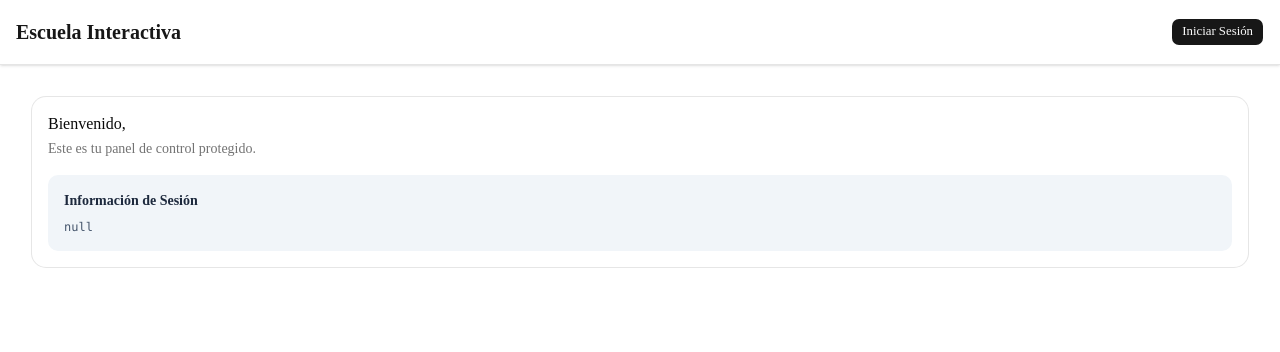
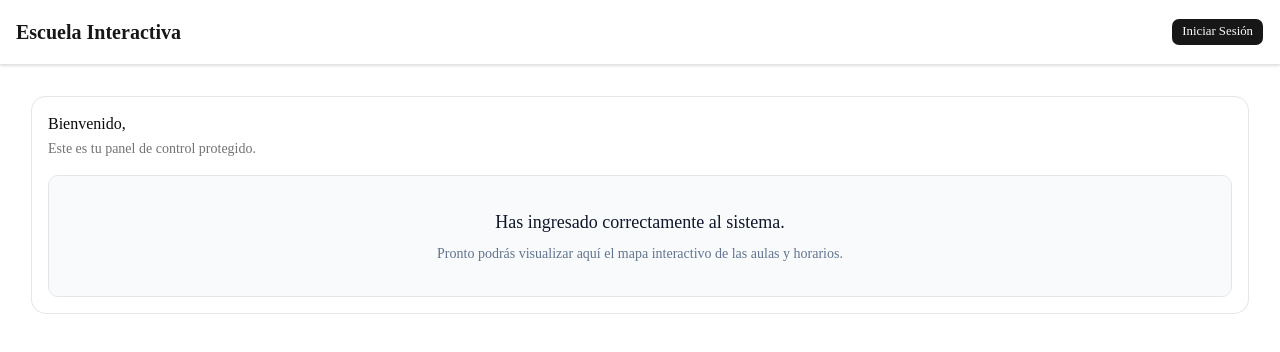
Before and after one commit to tooni-go/JavaScript-React-Grupo-5, a Next.js app in the folder frontend/: page /dashboard in a window 1280 px wide. Shown: the top 352 px of the page. Built offline with nearby package versions, Linux system fonts and the light colour scheme; no server answers.

Commit message:
security: hide session debug info from dashboard UI

```diff
--- a/frontend/src/app/dashboard/page.tsx
+++ b/frontend/src/app/dashboard/page.tsx
@@ -14,12 +14,14 @@ export default async function DashboardPage() {
             Este es tu panel de control protegido.
           </CardDescription>
         </CardHeader>
-        <CardContent className="space-y-4">
-          <div className="rounded-lg bg-slate-100 p-4">
-            <h3 className="font-semibold text-slate-800">Información de Sesión</h3>
-            <pre className="mt-2 overflow-auto text-xs text-slate-600">
-              {JSON.stringify(session, null, 2)}
-            </pre>
+        <CardContent>
+          <div className="rounded-lg border bg-slate-50 p-8 text-center">
+            <h3 className="text-lg font-medium text-slate-900">
+              Has ingresado correctamente al sistema.
+            </h3>
+            <p className="mt-2 text-slate-500">
+              Pronto podrás visualizar aquí el mapa interactivo de las aulas y horarios.
+            </p>
           </div>
         </CardContent>
       </Card>
```
